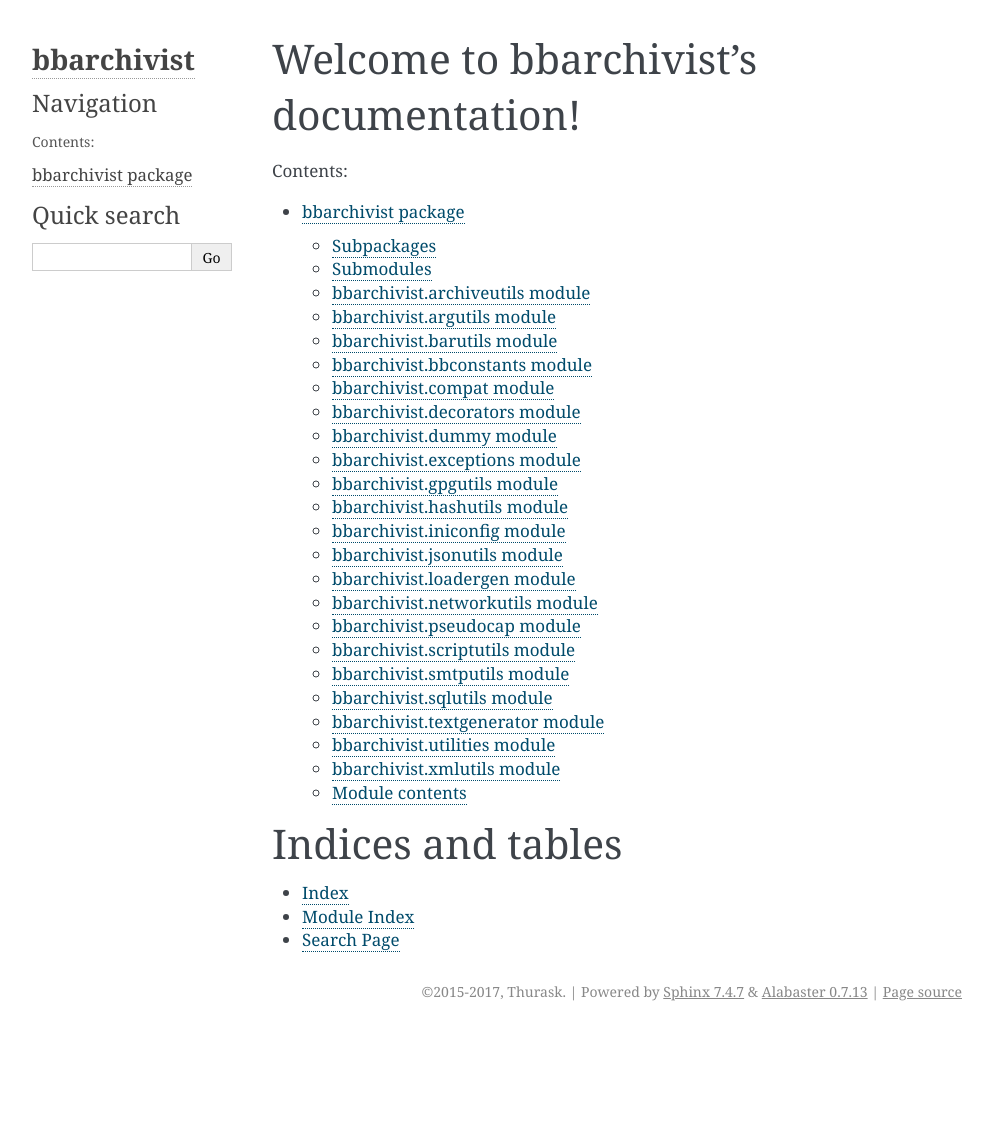
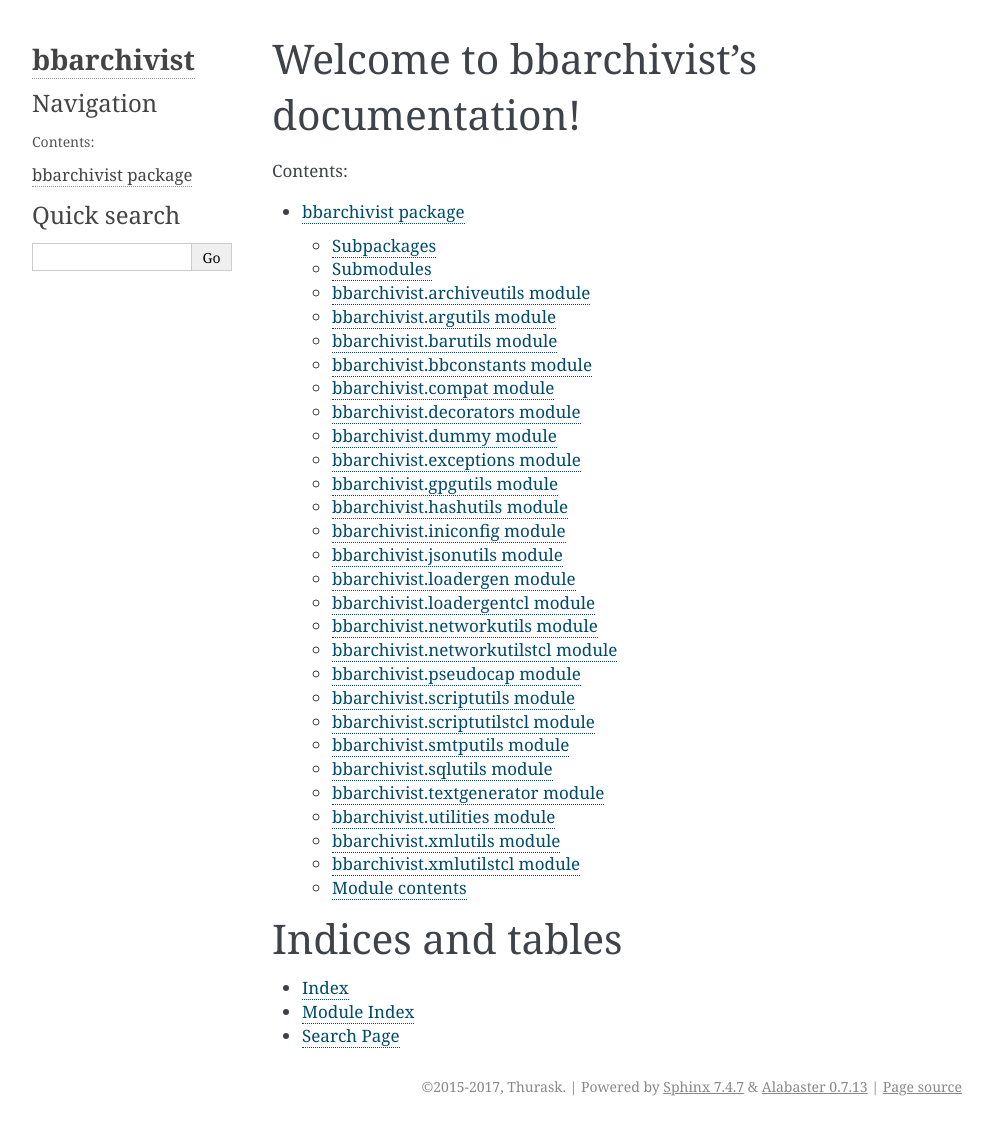
Before and after one commit to thurask/bbarchivist, a Sphinx documentation site: the page built from docs/index.rst, in a window 1280 px wide. Shown: the whole page, without its empty margins (148-1141 px from the left). Built offline with Sphinx 7.4.7, drawn with Linux system fonts in a browser that asks for light colours; the version number could not be read and is left out; before the commit the page ends 1031 px from its top, so only the background shows below that.

Commit message:
update prds

```diff
--- a/docs/bbarchivist.rst
+++ b/docs/bbarchivist.rst
@@ -115,10 +115,26 @@
     :undoc-members:
     :show-inheritance:
 
+bbarchivist.loadergentcl module
+-------------------------------
+
+.. automodule:: bbarchivist.loadergentcl
+    :members:
+    :undoc-members:
+    :show-inheritance:
+
 bbarchivist.networkutils module
 -------------------------------
 
 .. automodule:: bbarchivist.networkutils
+    :members:
+    :undoc-members:
+    :show-inheritance:
+
+bbarchivist.networkutilstcl module
+----------------------------------
+
+.. automodule:: bbarchivist.networkutilstcl
     :members:
     :undoc-members:
     :show-inheritance:
@@ -135,6 +151,14 @@
 ------------------------------
 
 .. automodule:: bbarchivist.scriptutils
+    :members:
+    :undoc-members:
+    :show-inheritance:
+
+bbarchivist.scriptutilstcl module
+---------------------------------
+
+.. automodule:: bbarchivist.scriptutilstcl
     :members:
     :undoc-members:
     :show-inheritance:
@@ -179,6 +203,14 @@
     :undoc-members:
     :show-inheritance:
 
+bbarchivist.xmlutilstcl module
+------------------------------
+
+.. automodule:: bbarchivist.xmlutils
+    :members:
+    :undoc-members:
+    :show-inheritance:
+
 
 Module contents
 ---------------
```
Also changed, not shown: 1 other file.
